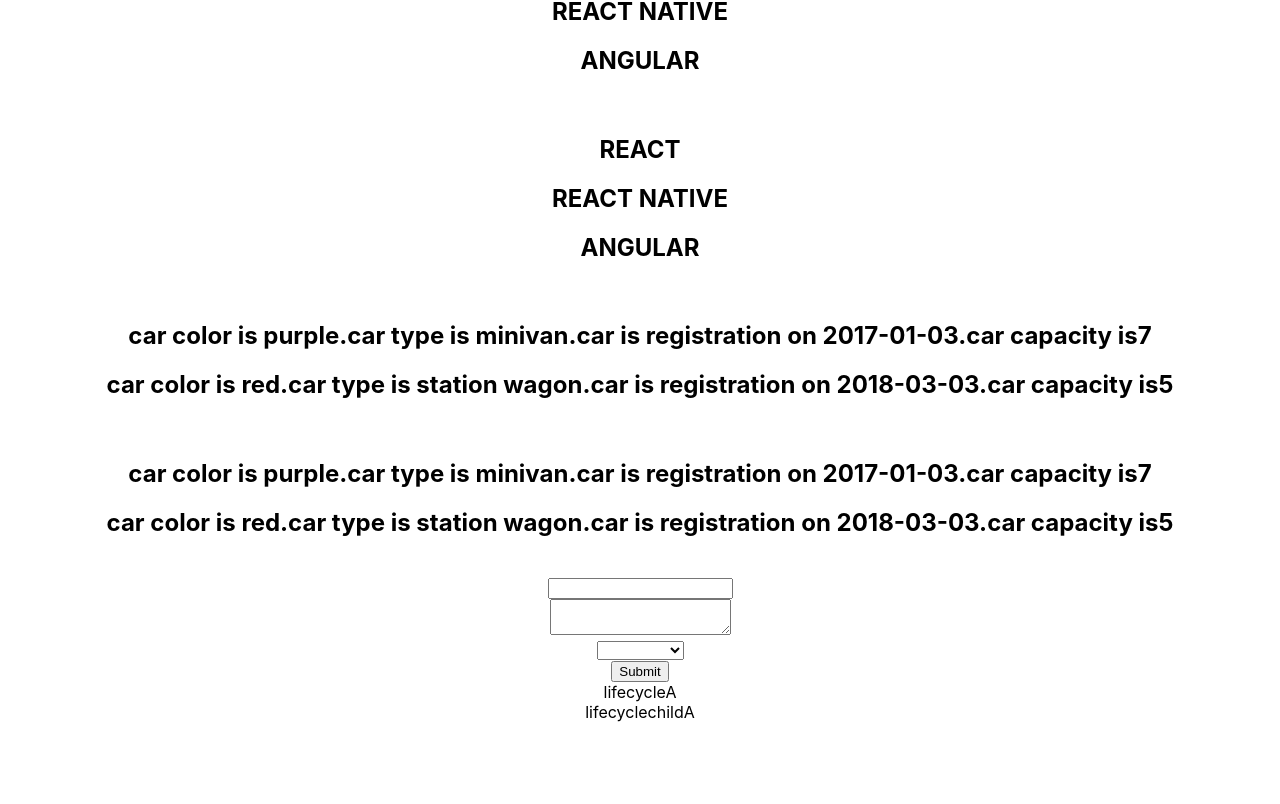
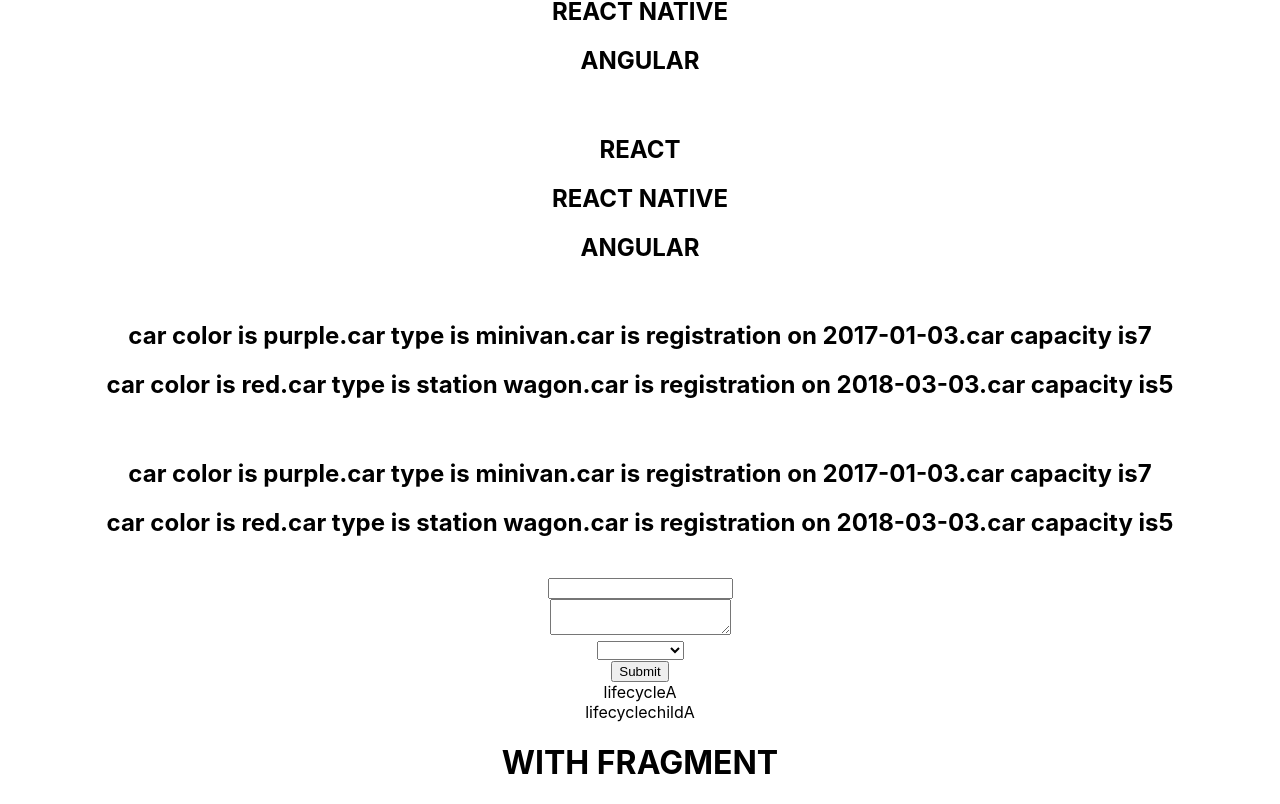
Before and after one commit to sanjay-personal/reactjs, a React (Create React App) app: page / in a window 1280 px wide. Shown: the part 1418-2222 px from the top of the page. Before the commit the page ends 2140 px from the top, so only its background shows below. Built offline with nearby package versions, Linux system fonts and the light colour scheme.

Commit message:
using fragment

```diff
--- a/src/App.js
+++ b/src/App.js
@@ -20,6 +20,7 @@
 import CarF from './components/CarF';
 import Form from './components/Form';
 import LifeCycleA from './components/LifeCycleA';
+import Fragments from './components/Fragments';
 
 function App() {
   return (
@@ -63,6 +64,7 @@
     <br></br>
     <Form />
     <LifeCycleA />
+    <Fragments />
     </div>
 
   );
--- /dev/null
+++ b/src/components/Fragments.js
@@ -0,0 +1,14 @@
+import React, { Component } from 'react'
+
+class Fragments extends Component {
+    render() {
+        return (
+            // React.Fragment by using this extra dom elements not appeared.we can use two ways.one way is  <React.Fragment> and other way <>.limitations if we use like this <> cant pass key attribute
+            <React.Fragment>
+                <h1>WITH FRAGMENT</h1>
+            </React.Fragment>
+        )
+    }
+}
+
+export default Fragments
```
Also changed, not shown: 1 other file (tests, documents, lock files or other folders).
